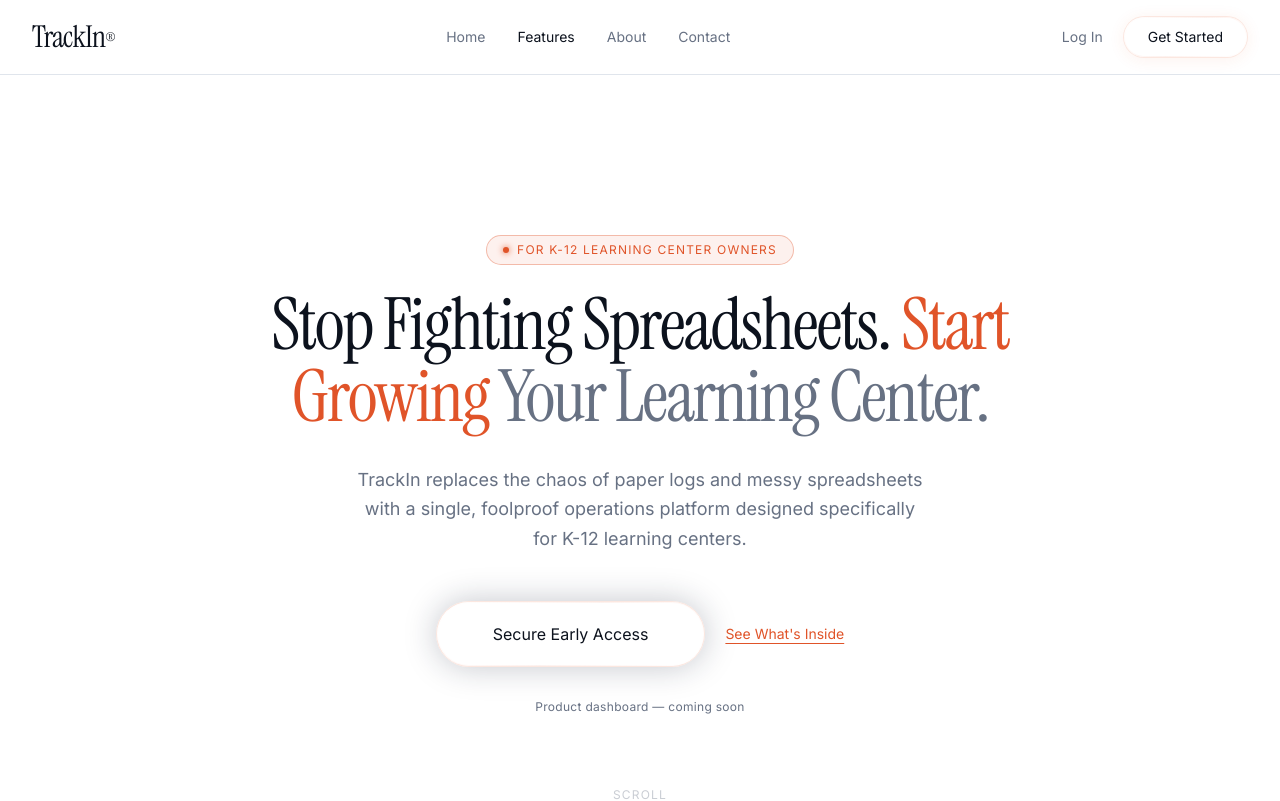
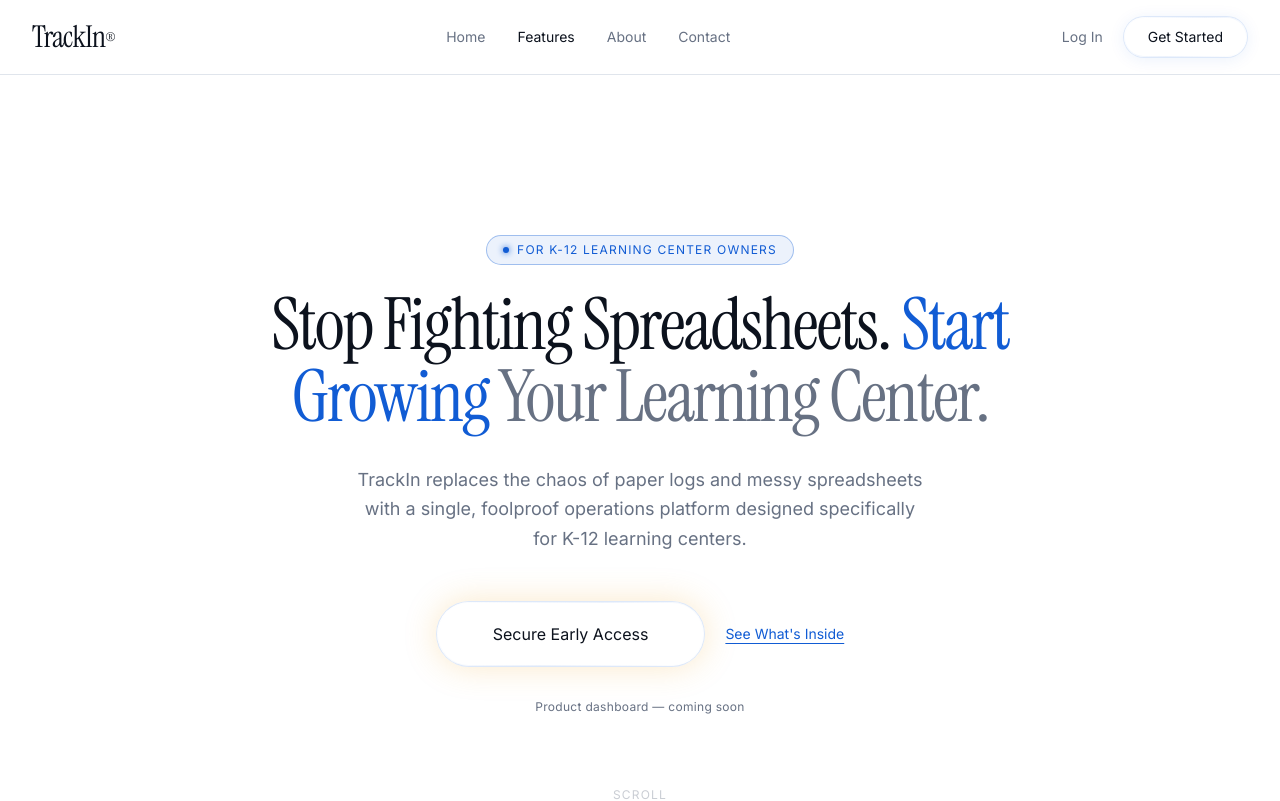
Before and after one commit to spithiya/trackin-landing, a Next.js app: page / in a window 1280 px wide. Shown: the top 801 px of the page. Built offline with nearby package versions, Linux system fonts and the light colour scheme.

Commit message:
Reapply Palette A (refined blue + amber)

```diff
--- a/app/globals.css
+++ b/app/globals.css
@@ -13,15 +13,15 @@
 }
 
 :root {
-  /* Palette D — Terracotta/Orange + Navy */
+  /* Palette A — Refined Blue + Amber */
   --background: hsl(0 0% 100%);
   --foreground: hsl(220 40% 8%);
   --muted-foreground: hsl(220 12% 46%);
-  --primary: hsl(14 75% 52%);
+  --primary: hsl(217 85% 45%);
   --primary-foreground: hsl(0 0% 100%);
   --secondary: hsl(214 32% 95%);
   --muted: hsl(214 32% 95%);
-  --accent: hsl(220 40% 15%);
+  --accent: hsl(38 85% 55%);
   --border: hsl(214 25% 88%);
   --input: hsl(214 25% 88%);
   --font-display: var(--font-instrument-serif, 'Instrument Serif', serif);
```
